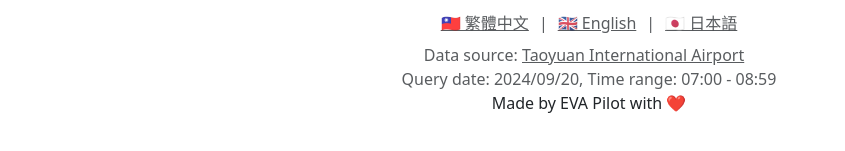
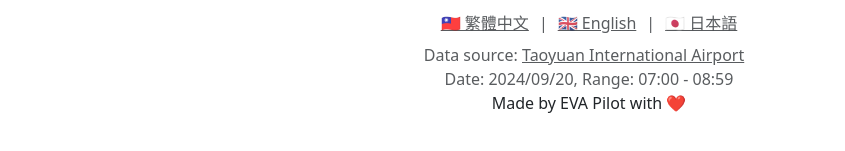
Before and after one commit to TPE-eagle/tpe-sushi-go-round, a plain HTML site: page index.html in a window 1280 px wide. Shown: the part 165-316 px from the top of the page, without its empty margins (51-896 px from the left). Drawn offline with nearby package versions, Linux system fonts and the light colour scheme; no server answers.

Commit message:
shroten date and time range display format

```diff
--- a/index.html
+++ b/index.html
@@ -353,7 +353,7 @@
             const date = getUTC8Date();
             const timeRange = getCurrentTimeRangeInUTC8();
             if (timeRange) {
-                const apiParamsText = `Query date: ${date}, Time range: ${timeRange.start} - ${timeRange.end}`;
+                const apiParamsText = `Date: ${date}, Range: ${timeRange.start} - ${timeRange.end}`;
                 document.getElementById("apiParams").innerText = apiParamsText;
             } else {
                 document.getElementById("apiParams").innerText = "No time range available";
```
